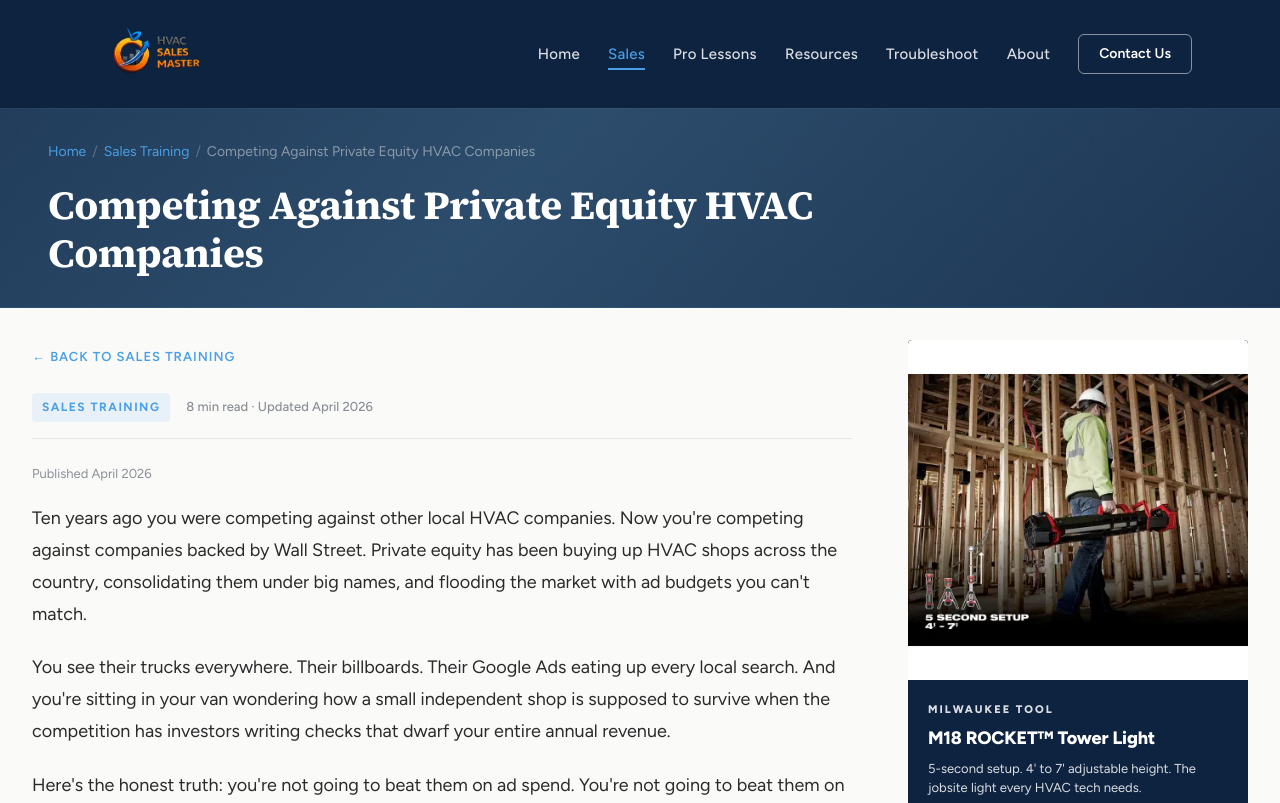
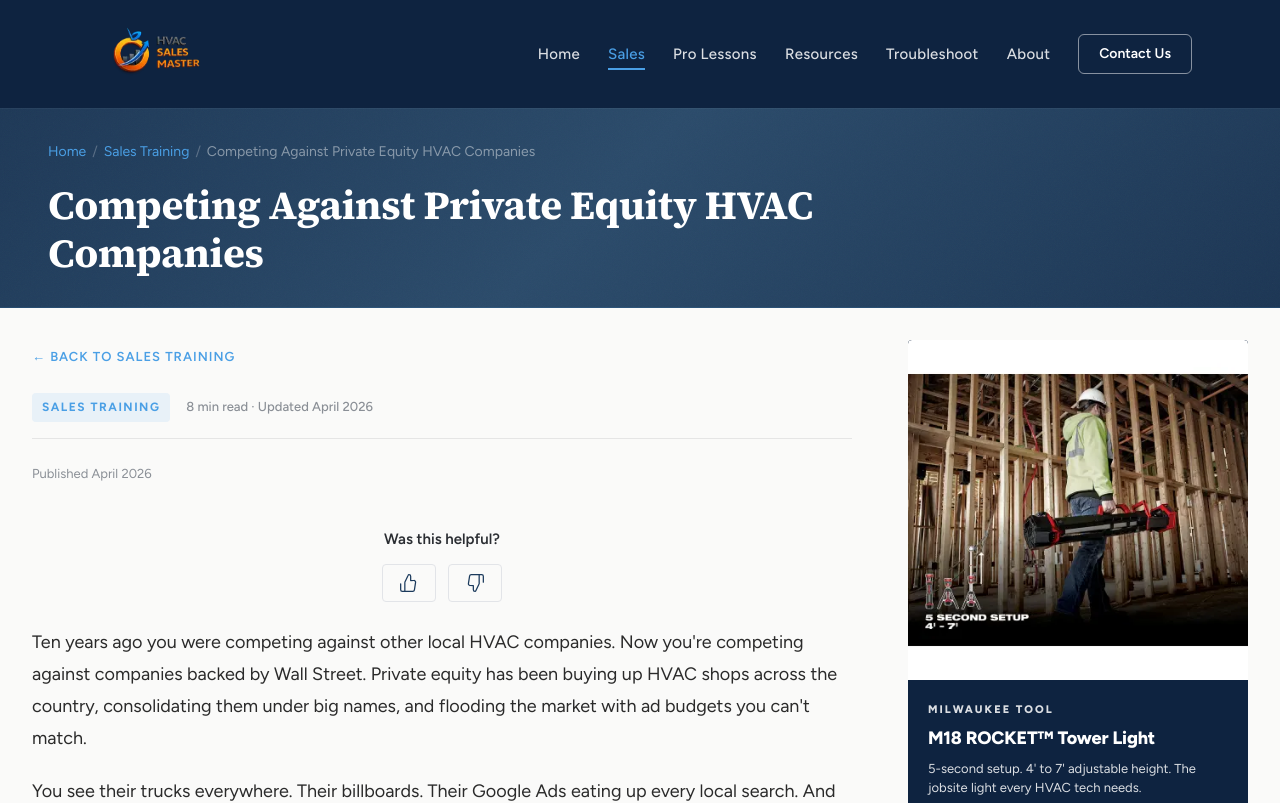
Before and after one commit to Ishack94/HVAC-sales-master, a React (Vite) app: page /sales/competing-against-private-equity in a window 1280 px wide. Shown: the top 803 px of the page. Built offline with nearby package versions, Linux system fonts and the light colour scheme.

Commit message:
Add top-of-article feedback thumbs; include position in GA4 event

```diff
--- a/src/components/Article/FeedbackButtons.jsx
+++ b/src/components/Article/FeedbackButtons.jsx
@@ -1,24 +1,36 @@
-import React, { useState, useEffect } from 'react'
+import React, { useState, useEffect, useCallback } from 'react'
 import styles from './FeedbackButtons.module.css'
 
-export default function FeedbackButtons({ slug }) {
+export default function FeedbackButtons({ slug, position }) {
   const storageKey = `hvac_feedback_${slug}`
   const [submitted, setSubmitted] = useState(false)
   const [animating, setAnimating] = useState(null)
+
+  const markSubmitted = useCallback(() => setSubmitted(true), [])
 
   useEffect(() => {
     try {
       if (localStorage.getItem(storageKey)) setSubmitted(true)
     } catch {}
-  }, [storageKey])
+
+    const onSiblingVote = (e) => {
+      if (e.detail && e.detail.slug === slug) {
+        setAnimating(null)
+        setSubmitted(true)
+      }
+    }
+    window.addEventListener('hvac:feedback-voted', onSiblingVote)
+    return () => window.removeEventListener('hvac:feedback-voted', onSiblingVote)
+  }, [storageKey, slug])
 
   const handleVote = (vote) => {
     setAnimating(vote)
     try { localStorage.setItem(storageKey, vote) } catch {}
     if (typeof window !== 'undefined' && window.gtag) {
-      window.gtag('event', 'article_feedback', { article_slug: slug, vote })
+      window.gtag('event', 'article_feedback', { article_slug: slug, vote, position })
     }
-    setTimeout(() => setSubmitted(true), 450)
+    window.dispatchEvent(new CustomEvent('hvac:feedback-voted', { detail: { slug } }))
+    setTimeout(markSubmitted, 450)
   }
 
   if (submitted) {
--- a/src/pages/ArticlePage.jsx
+++ b/src/pages/ArticlePage.jsx
@@ -255,6 +255,8 @@ export default function ArticlePage({ section }) {
 
           <p className={styles.publishedDate}>Published April 2026</p>
 
+          <FeedbackButtons slug={slug} position="top" />
+
           <div className={styles.body}>
             {content ? (
               <ArticleBody content={content} />
@@ -266,7 +268,7 @@ export default function ArticlePage({ section }) {
             )}
           </div>
 
-          <FeedbackButtons slug={slug} />
+          <FeedbackButtons slug={slug} position="bottom" />
 
           {relatedInline.length > 0 && (
             <div className={styles.relatedInline}>
```
